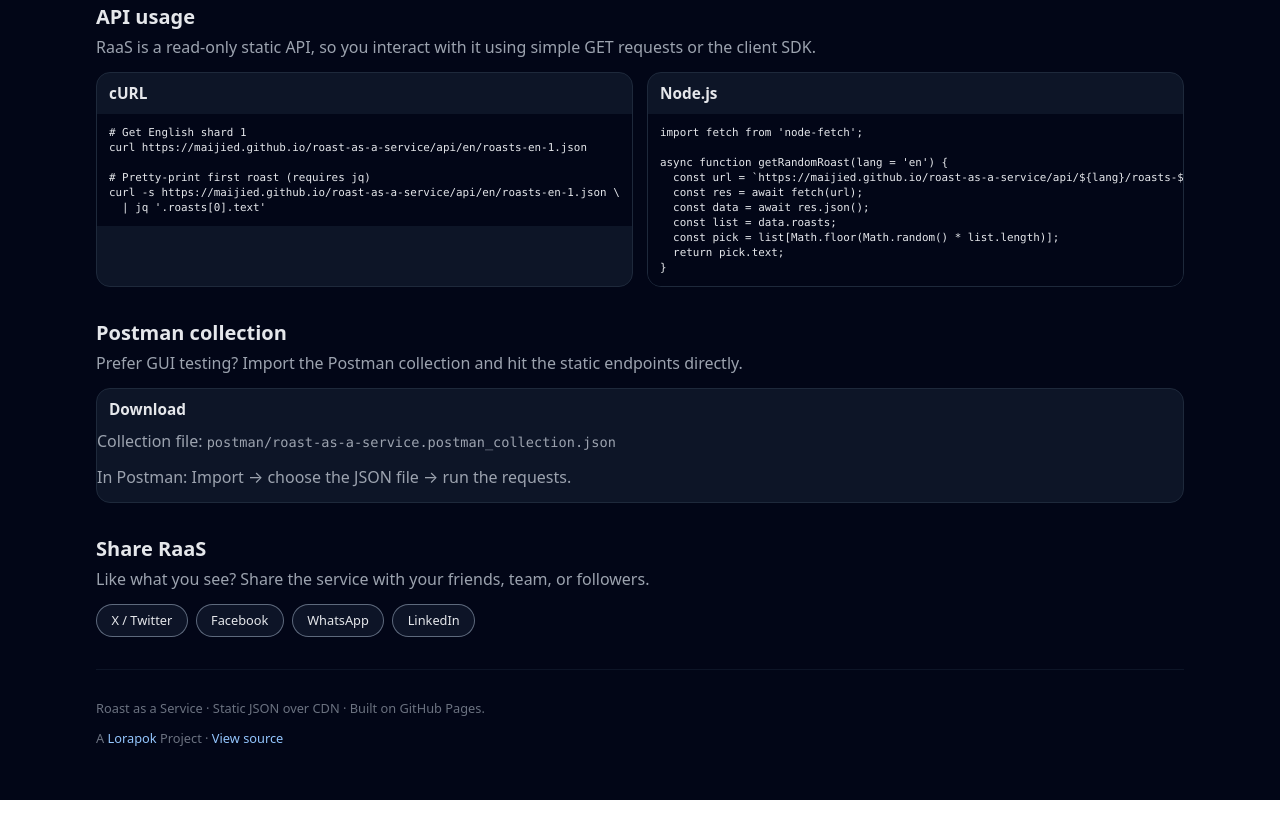
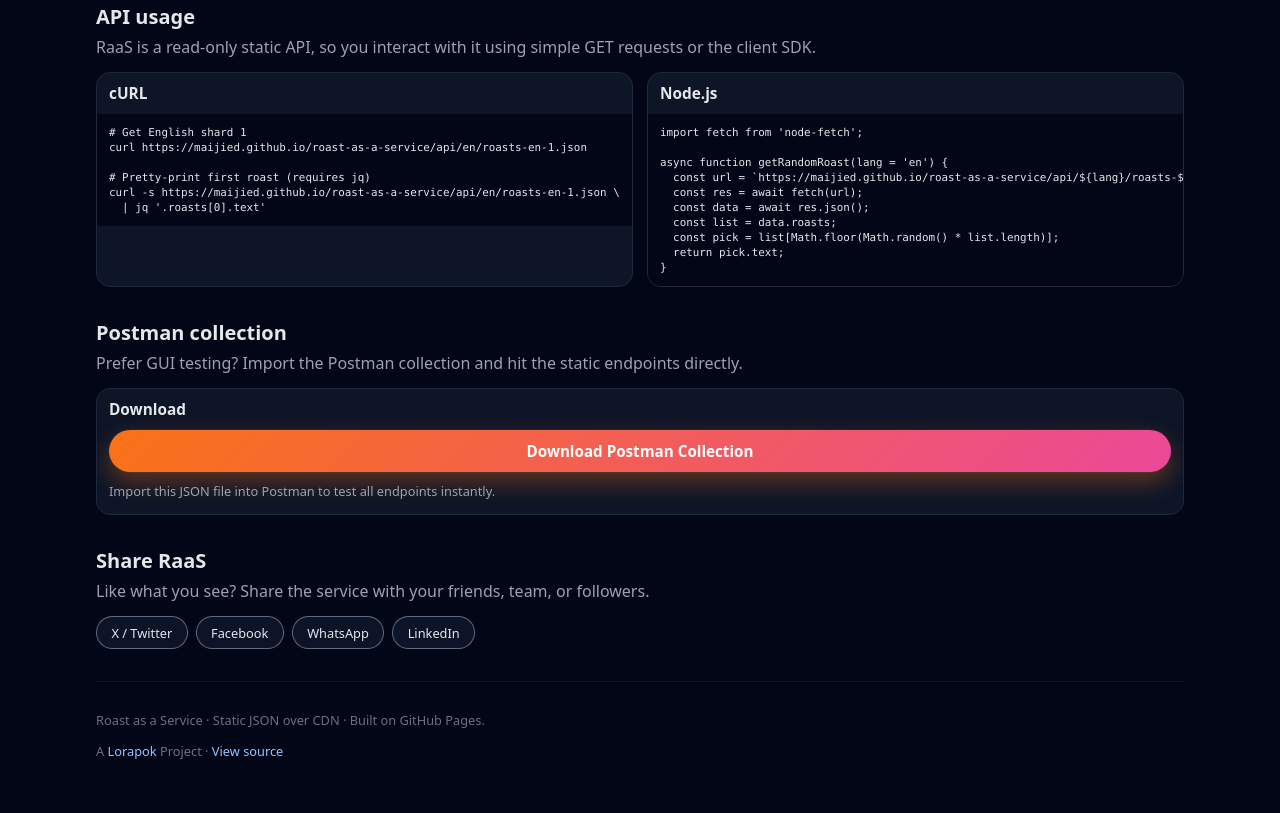
Before and after one commit to Maijied/roast-as-a-service, a plain HTML site: page index.html in a window 1280 px wide. Shown: the part 1121-1934 px from the top of the page. Drawn offline with Linux system fonts and the light colour scheme.

Commit message:
Add functional download button for Postman collection

```diff
--- a/index.html
+++ b/index.html
@@ -195,10 +195,15 @@ async function getRandomRoast(lang = 'en') {
                 </p>
                 <div class="code-card">
                     <h3>Download</h3>
-                    <p>
-                        Collection file: <code>postman/roast-as-a-service.postman_collection.json</code>
-                    </p>
-                    <p>In Postman: Import → choose the JSON file → run the requests.</p>
+                    <div style="padding: 0 12px 14px;">
+                        <a href="./postman/roast-as-a-service.postman_collection.json" download class="btn primary"
+                            style="width: 100%; display: block; text-align: center; text-decoration: none; margin-bottom: 10px;">
+                            Download Postman Collection
+                        </a>
+                        <p style="font-size: 0.8rem; margin: 0; color: var(--text-muted);">
+                            Import this JSON file into Postman to test all endpoints instantly.
+                        </p>
+                    </div>
                 </div>
             </section>
 
```
